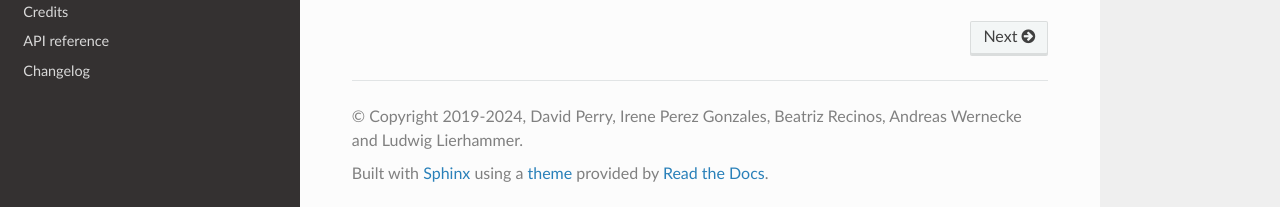
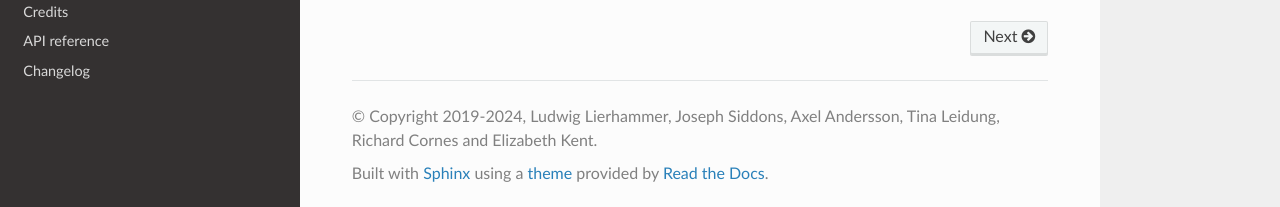
Before and after one commit to glamod/cdm_reader_mapper, a Sphinx documentation site: the page built from docs/index.rst, in a window 1280 px wide and 900 px high, scrolled down 850 px. Shown: the part 690-897 px from the top of the window. Built offline with Sphinx 7.4.7 and the Read the Docs theme 2.0.0, drawn with Linux system fonts in a browser that asks for light colours; the version number could not be read and is left out.

Commit message:
change copyright authors

```diff
--- a/docs/conf.py
+++ b/docs/conf.py
@@ -92,7 +92,7 @@ master_doc = "index"
 
 # General information about the project.
 project = "cdm_reader_mapper"
-copyright = "2019-2024, David Perry, Irene Perez Gonzales, Beatriz Recinos, Andreas Wernecke and Ludwig Lierhammer"
+copyright = "2019-2024, Ludwig Lierhammer, Joseph Siddons, Axel Andersson, Tina Leidung, Richard Cornes and Elizabeth Kent"
 
 # The version info for the project you're documenting, acts as replacement for
 # |version| and |release|, also used in various other places throughout the
```
